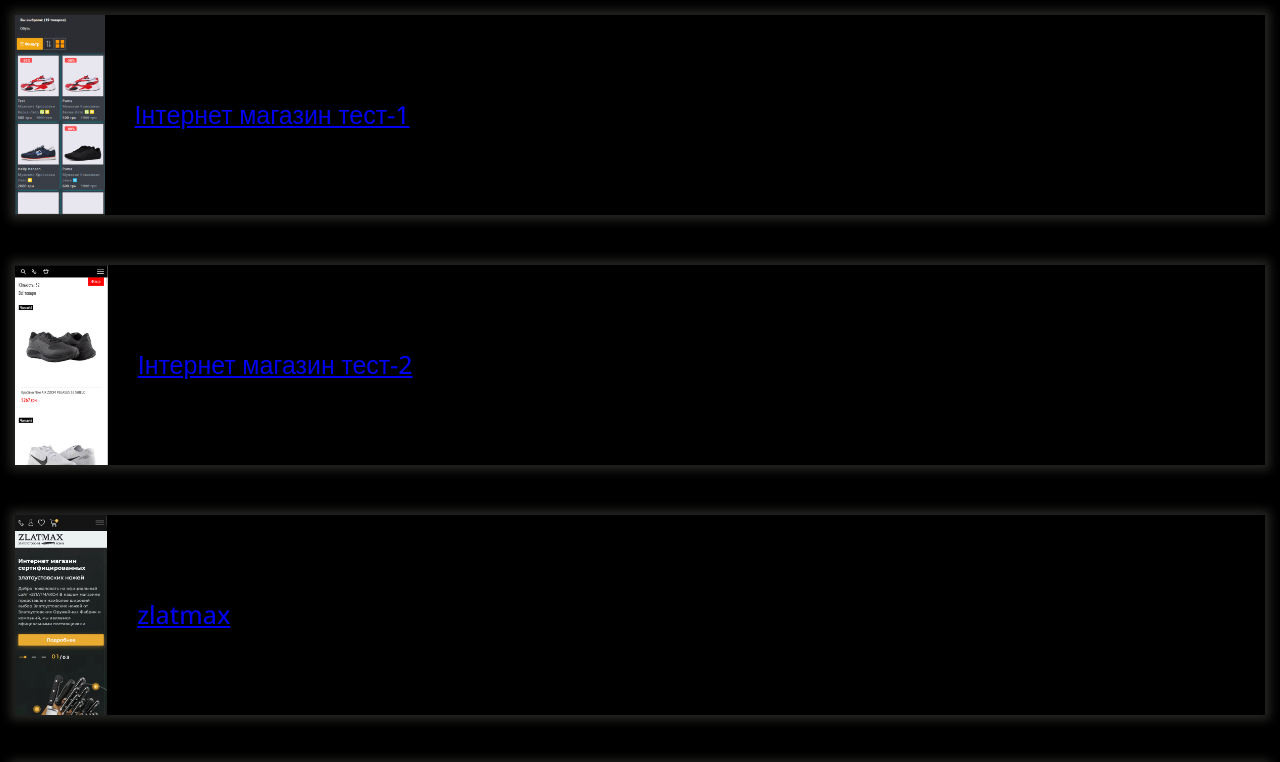
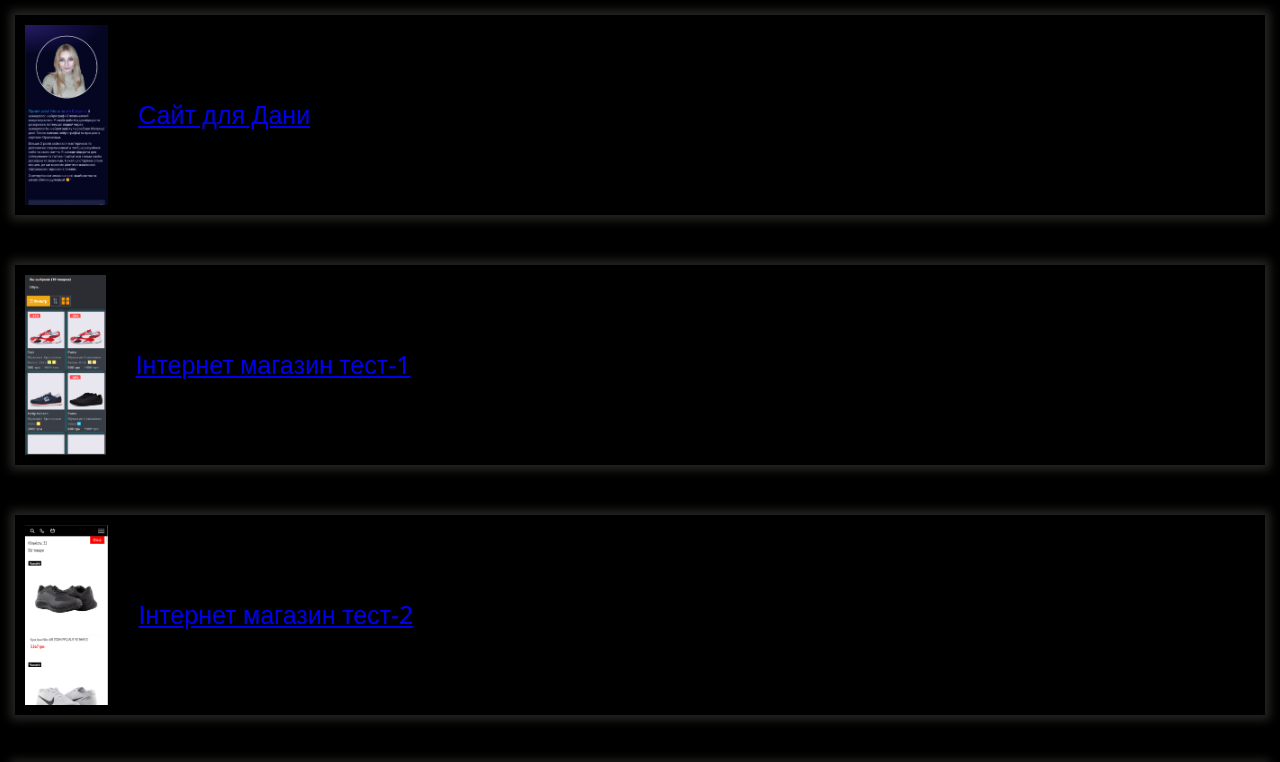
Before and after one commit to iv77777/my-progect, a plain HTML site: page index.html in a window 1280 px wide. Shown: the top 762 px of the page. Drawn offline with nearby package versions, Linux system fonts and the light colour scheme.

Commit message:
Add files via upload

```diff
--- a/index.html
+++ b/index.html
@@ -13,6 +13,10 @@
 </head>
 <body>
     <ul class="list">
+        <li class="item">
+            <img class="item_img" src="./img/dana.png" alt="img">
+            <a class="item_link" target="_blank" href="https://iv77777.github.io/dana/">Сайт для Дани</a>
+        </li>
         <li class="item">
             <img class="item_img" src="./img/cross.png" alt="img">
             <a class="item_link" target="_blank" href="https://iv77777.github.io/cross/">Інтернет магазин тест-1</a>
--- a/style.css
+++ b/style.css
@@ -6,6 +6,7 @@ body{
     font-size: 25px;
 }
 .item{
+    padding: 10px;
     height: 200px;
     display: flex;
     align-items: center;
```
Also changed, not shown: img/dana.png (added).
